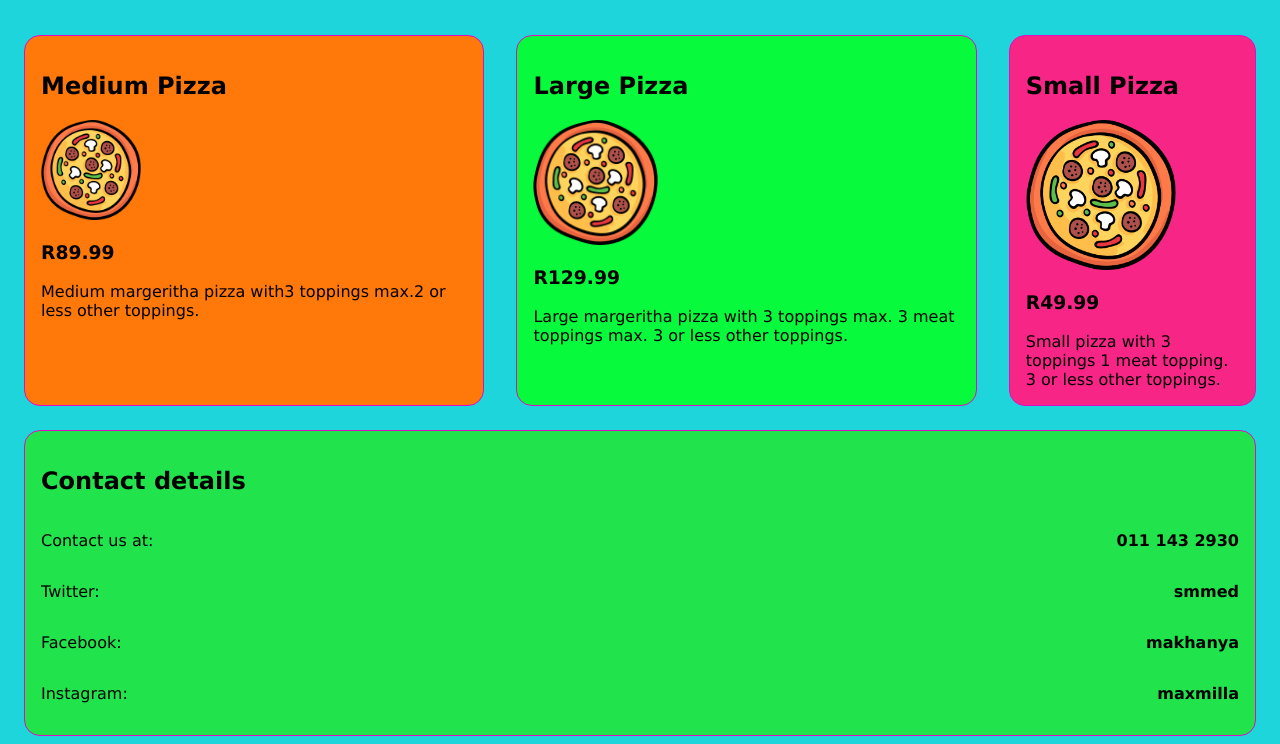
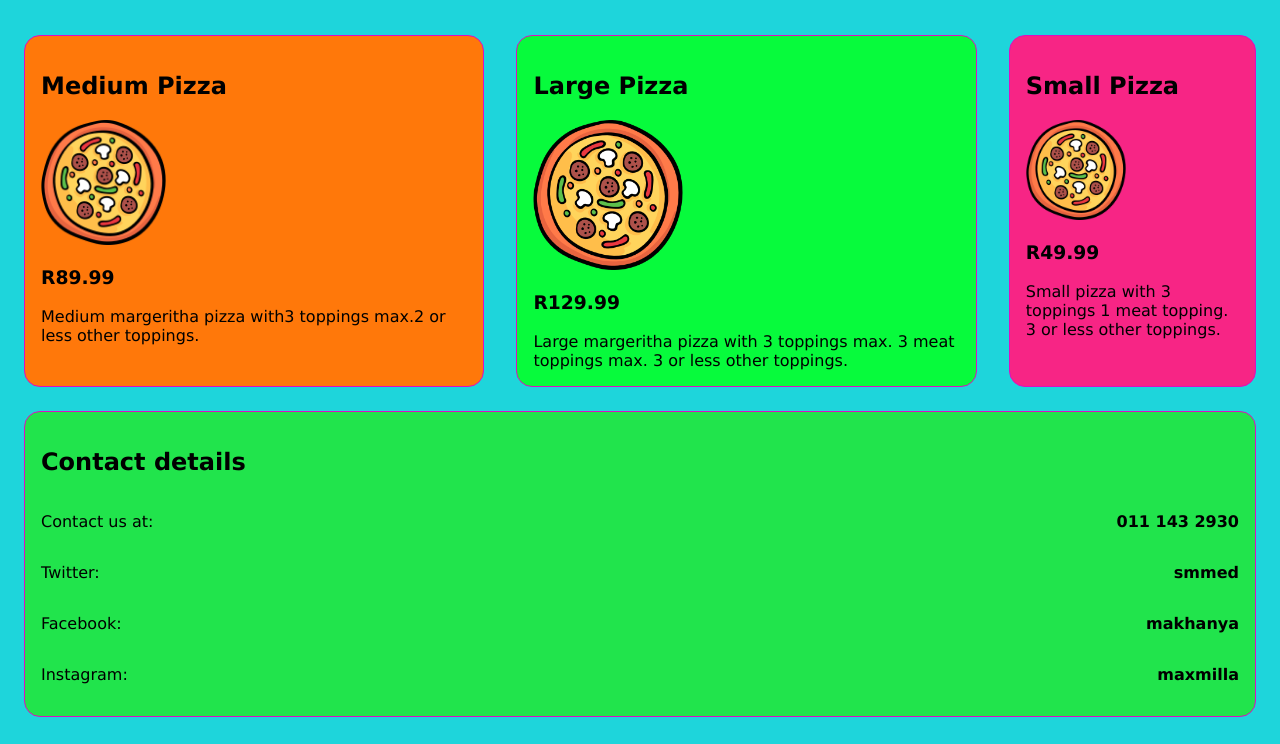
Before and after one commit to MotlalepulaMakhanya/perfect-pizza, a plain HTML site: page index.html in a window 1280 px wide. Shown: the part 62-806 px from the top of the page. Drawn offline with Linux system fonts and the light colour scheme.

Commit message:
Additional Changes on my project

```diff
--- a/index.html
+++ b/index.html
@@ -12,7 +12,7 @@
     <div class="pizzas">
         <div class="pizza medium_pizza">
         <h2>Medium Pizza</h2>
-        <img src="images/pizza (1).png" width="100">
+        <img src="pizza (1).png" width="125">
         <h3>R89.99</h3>
             <div>
                 Medium margeritha pizza with3 toppings max.2 or less other toppings.
@@ -21,7 +21,7 @@
 
         <div class="pizza large_pizza">
         <h2>Large Pizza</h2>
-        <img src="images/pizza (1).png" width="125">
+        <img src="pizza (1).png" width="150">
         <h3>R129.99</h3>
             <div>
                 Large margeritha pizza with 3 toppings max. 3 meat toppings max. 3 or less other toppings.
@@ -30,7 +30,7 @@
 
         <div class="pizza small_pizza">
         <h2>Small Pizza</h2>
-        <img src="images/pizza (1).png" width="150">
+        <img src="pizza (1).png" width="100">
         <h3>R49.99</h3>
             <div>
                 Small pizza with 3 toppings 1 meat topping. 3 or less other toppings.
--- a/styles.css
+++ b/styles.css
@@ -48,9 +48,6 @@ body{
 }
 
 @media(min-width:960px){
-  /*body {
-     /* background-color:blue;
-  }*/
 
   .pizzas{
       display:flex
```
